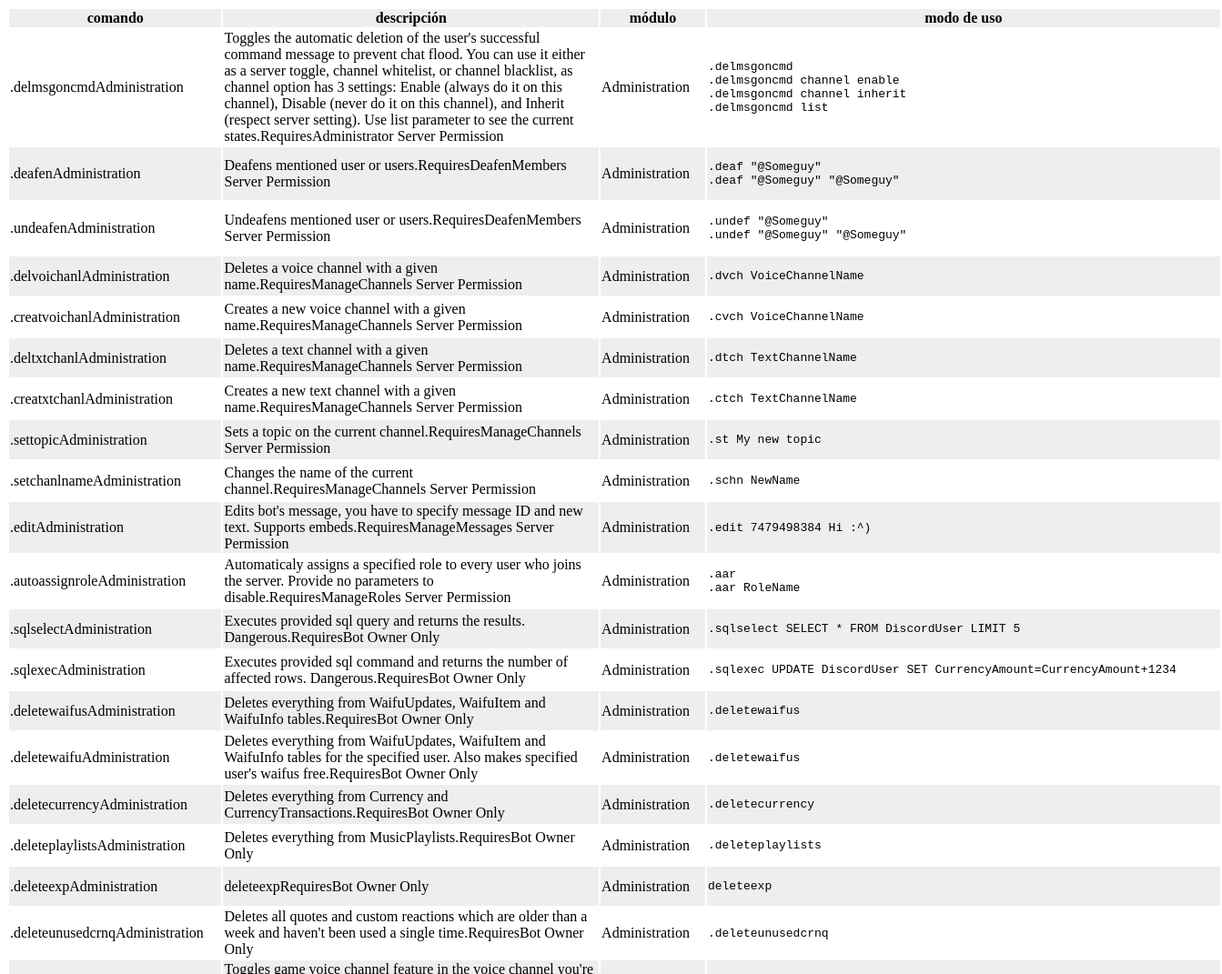
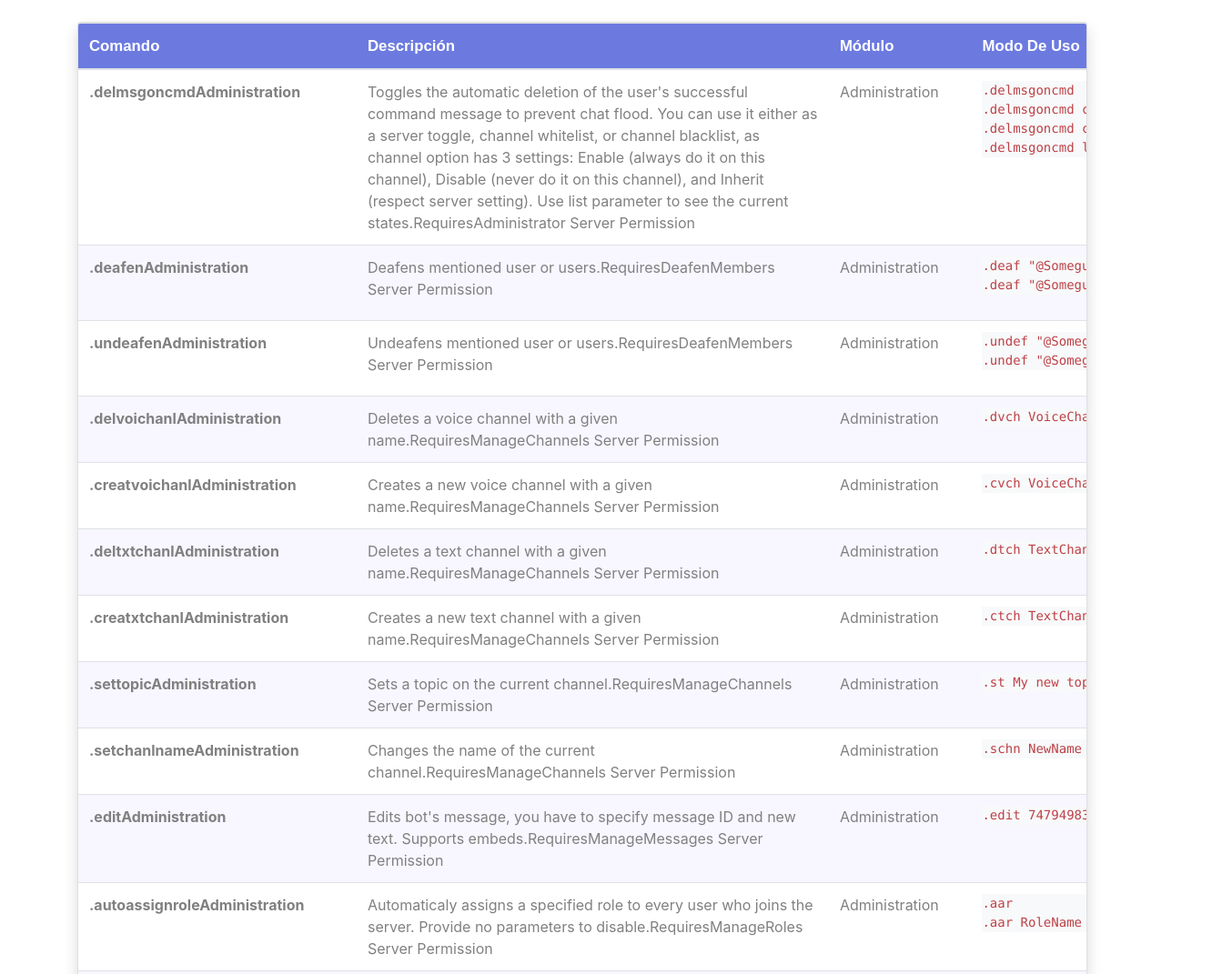
Before and after one commit to 20100157/rem, a plain HTML site: page docs/comandos.html in a window 1280 px wide. Shown: the top 1071 px of the page at 91% size, 1343 px wide, since content can reach past the window. Drawn offline with nearby package versions, Linux system fonts and the light colour scheme.

Commit message:
🎨 lista de comandos

```diff
--- a/docs/comandos.html
+++ b/docs/comandos.html
@@ -2,13 +2,38 @@
 <html>
 <head>
   <meta http-equiv="Content-Type" content="text/html;charset=utf-8" />
+  <meta name="viewport" content="width=device-width, user-scalable=no"/>
+  <link rel="stylesheet" href="https://stackpath.bootstrapcdn.com/bootstrap/4.1.3/css/bootstrap.min.css" integrity="sha384-MCw98/SFnGE8fJT3GXwEOngsV7Zt27NXFoaoApmYm81iuXoPkFOJwJ8ERdknLPMO" crossorigin="anonymous" />
+  <link href="https://fonts.googleapis.com/css?family=Lato" rel="stylesheet" />
   <style type="text/css">
-    tr:nth-child(odd) {
-      background-color: #eee;
-    }
+  body {
+    color: #808080
+  }
+
+  thead tr {
+    text-transform: capitalize;
+    background-color: #6c7ae0;
+    font-family: Lato-Bold, sans-serif;
+    font-size: 1.05em;
+  }
+
+  tbody tr:nth-child(even) {
+    background-color: #f8f6ff;
+  }
+
+  pre {
+    color: #bd4147;
+    background-color: #f8f9fA;
+  }
   </style>
 </head>
 <body>
+<div class="container mt-4">
+  <div class="card shadow">
+  <div class="table-responsive rounded" id="root">
+  </div>
+  </div>
+</div>
 <script type="text/javascript">
 //<![CDATA[
 ;(function(){
@@ -26,27 +51,27 @@ function getCommands () {
   if (this.status == 200 && this.readyState == 4) {
     cmds = JSON.parse(this.responseText)
     createTable()
-    window.cmds = cmds
   }
 }
 
 function createTable () {
   var tbl = document.createElement('table')
   var headers = ['comando', 'descripción', 'módulo', 'modo de uso']
-  var html = '<tr>'
+  var html = '<thead><tr class="text-white">'
   for (var header of headers) {
     html += '<th>' + header + '</th>'
   }
-  html += '</tr>'
+  html += '</tr></thead><tbody></tbody>'
   tbl.innerHTML = html;
-  createEntries(tbl)
-  document.body.appendChild(tbl)
+  tbl.classList.add('table')
+  createEntries(tbl.querySelector('tbody'))
+  document.querySelector('#root').appendChild(tbl)
 }
 
 function createEntries (tbl) {
   for (var cmd of cmds) {
     var tr = document.createElement('tr')
-    var html = '<td>' + cmd.name + '</td>'
+    var html = '<td><strong>' + cmd.name + '</strong></td>'
     html += '<td>' + cmd.description + '</td>'
     html += '<td>' + cmd.module + '</td>'
     html += '<td><pre>' + cmd.usage + '</pre></td>'
```
